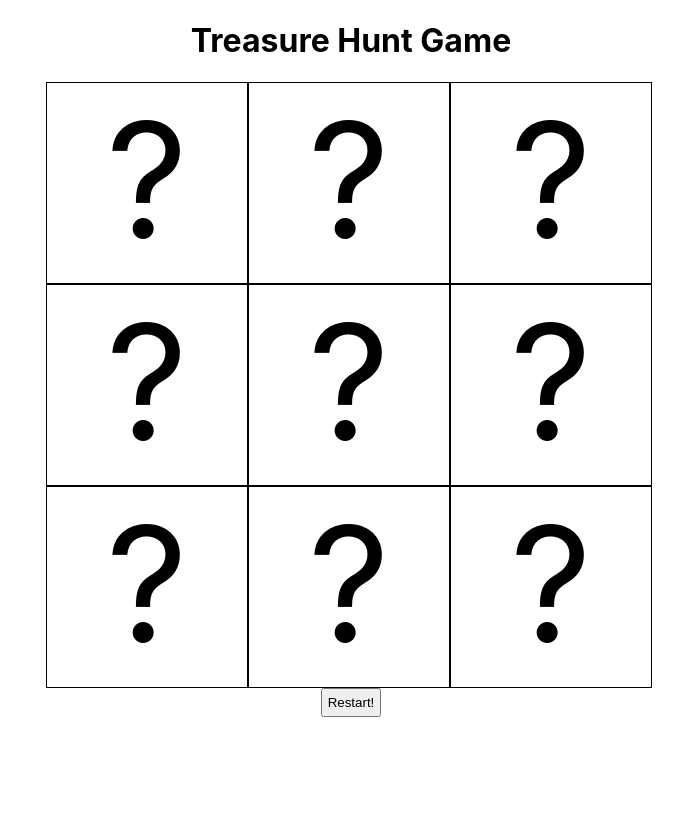
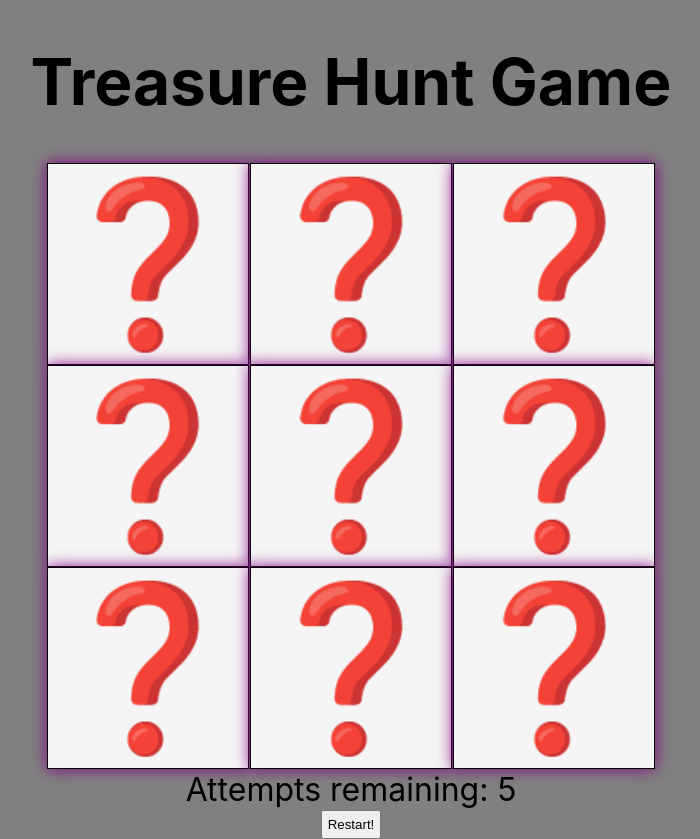
Before and after one commit to learn-academy-2023-bravo/treasure-hunt-SunGodApollo, a React (Create React App) app: page / in a window 1280 px wide. Shown: the whole page, without its empty margins (289-989 px from the left). Before the commit the page ends 800 px from the top, so only its background shows below. Built offline with nearby package versions, Linux system fonts and the light colour scheme.

Commit message:
finished treasure hutn

```diff
--- a/src/App.css
+++ b/src/App.css
@@ -1,5 +1,10 @@
 h1 {
   text-align: center;
+  font-size: 4rem;
+}
+
+body {
+  background-color: gray
 }
 
 .square {
@@ -8,17 +13,41 @@ h1 {
   border: 1px solid black;
   font-size: 10rem;
   text-align: center;
+  flex-wrap: wrap;
+  margin: 0 auto;
+  justify-content: space-evenly;
+  box-shadow: 0 0 15px purple;
+  animation: infinite;
+  background-color: whitesmoke
+
+
 }
+
 
 .board {
   display: flex;
   flex-wrap: wrap;
   width: 610px;
   margin: 0 auto;
+  justify-content: space-evenly;
+
 }
 
-.button {
+button {
   padding: 5px;
   display: flex;
   margin: 0 auto;
+  text-align: center;
+  justify-content: space-evenly;
+
 }
+
+.counter {
+  padding: 1px;
+  display: flex;
+  margin: 0 auto;
+  text-align: center;
+  justify-content: space-evenly;
+  font-size: 2rem;
+
+}
--- a/src/App.js
+++ b/src/App.js
@@ -1,36 +1,61 @@
 import React, { useState } from "react"
 import "./App.css"
 import Square from './components/Square'
+import Counter from './components/Counter'
+
 
 const App = () => {
   const [board, setBoard] = useState([
-    "?",
-    "?",
-    "?",
-    "?",
-    "?",
-    "?",
-    "?",
-    "?",
-    "?"
+    "❓",
+    "❓",
+    "❓",
+    "❓",
+    "❓",
+    "❓",
+    "❓",
+    "❓",
+    "❓",
   ])
+
+  const [count, setCount] = useState(5)
 
   const [treasureLocation, setTreasureLocation] = useState(Math.floor(Math.random() * board.length)) // generate a random number step 5
 
   const [bombLocation, setBombLocation] = useState(Math.floor(Math.random() * board.length))
 
-  // this function is being passed into Square 4
+  // this function is being passed into Square
   const handleGamePlay = (clickedSquare) => {
     let updateBoard = [...board] // use spread method to spread the whole board
     if(clickedSquare === treasureLocation) {
       updateBoard[clickedSquare] = "💎"
       setBoard(updateBoard)
+      alert("You found the diamond! Congrats.")
+      setTimeout(() => {
+        window.location.reload()
+      }, 2000)
     } else if(clickedSquare === bombLocation) {
     updateBoard[clickedSquare] = "💣" // assign the updateBoard variable to update to a bomb on each index
     setBoard(updateBoard)
-    } else {
+    alert("You dead. Game over.")
+    setTimeout(() => {
+      window.location.reload()
+    }, 2000)
+    } else if(count === 0) {
+      alert("You are out of turns. Sucks to suck.")
+      setTimeout(() => {
+        window.location.reload()
+      }, 2000)
+    }
+    else {
       updateBoard[clickedSquare] = "🙊"
       setBoard(updateBoard)// use setter function to update board
+      setCount(count - 1)
+  }
+}
+
+const handleCounter = (clickedSquare) => {
+  if (clickedSquare === treasureLocation || clickedSquare === bombLocation || clickedSquare === "🙊") {
+    setCount(count - 1)
   }
 }
 
@@ -53,8 +78,15 @@ const App = () => {
             />
         })
       }
-      <button className ="button" onClick={handleRefreshButton}>Restart!</button>
       </div>
+      <div className="counter">
+      <Counter
+            count = {count}
+            handleCounter={handleCounter}
+            />
+      </div>
+
+      <button onClick={handleRefreshButton}>Restart!</button>
 
     </>
   )
--- /dev/null
+++ b/src/components/Counter.js
@@ -0,0 +1,14 @@
+import React from "react"
+
+const Counter = ({handleCounter, count}) => {
+
+    const handleClick = () => {
+        handleCounter(count)
+      }
+
+    return (
+        <div onClick={handleClick}>Attempts remaining:{" "}{count}</div>
+    )
+}
+
+export default Counter
```
Also changed, not shown: 1 other file (tests, documents, lock files or other folders).
